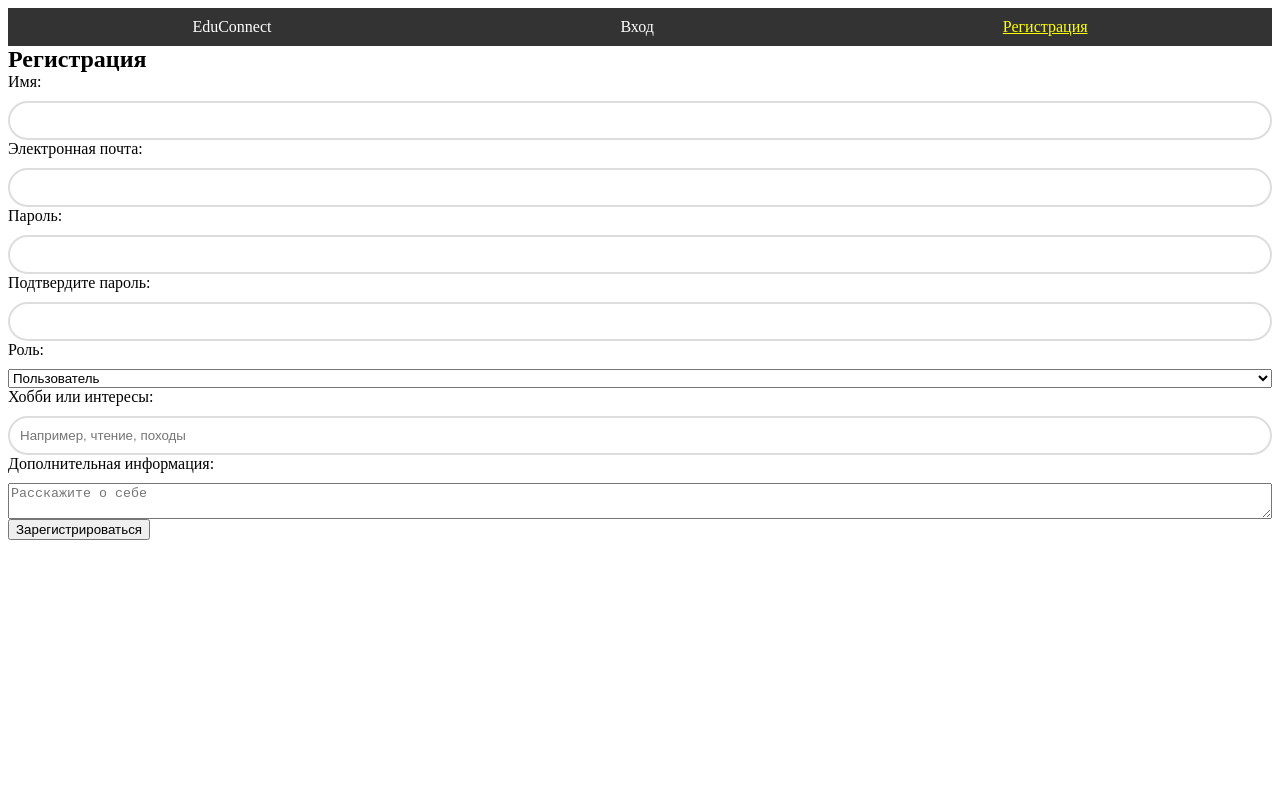
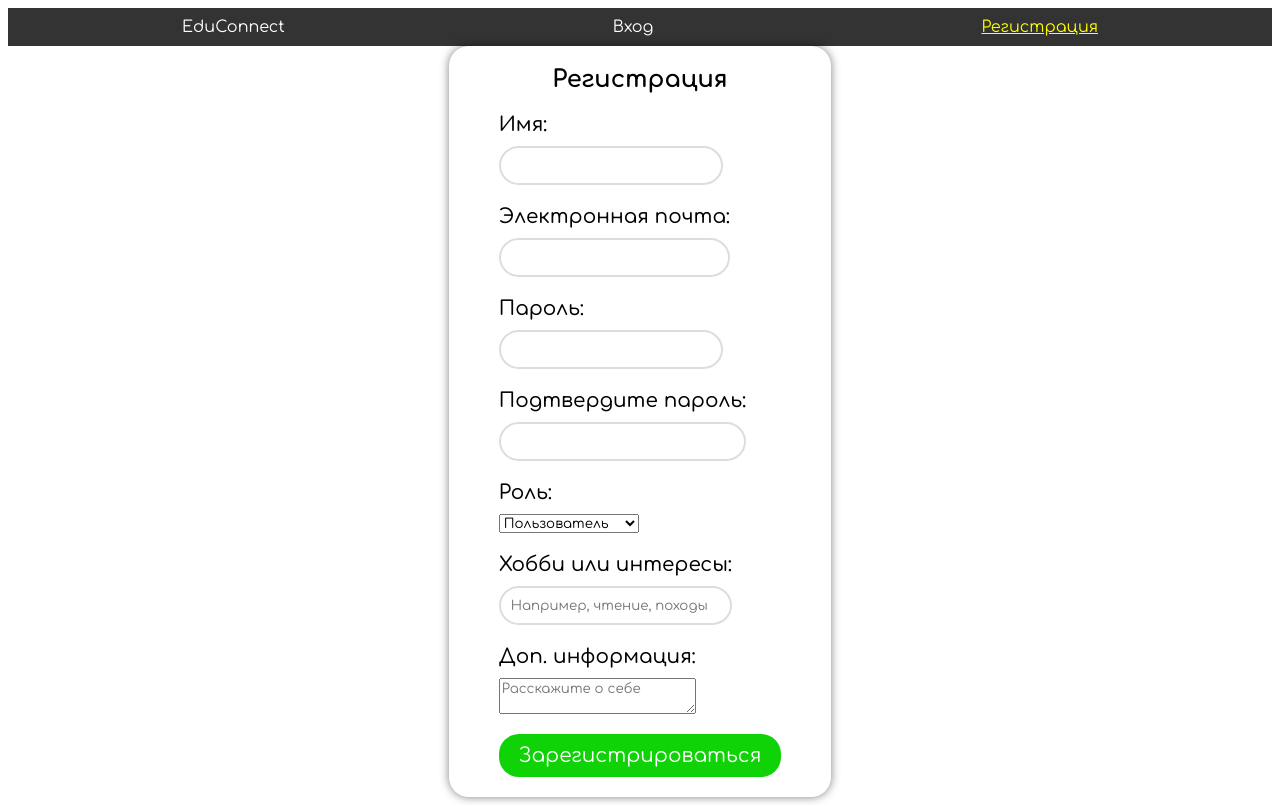
Before and after one commit to lopurw/ChillGuys_EduConnect, a React (Vite) app: page /register in a window 1280 px wide. Built offline with nearby package versions, Linux system fonts and the light colour scheme.

Commit message:
general font + register

```diff
--- a/index.html
+++ b/index.html
@@ -3,10 +3,13 @@
 	<head>
 		<meta charset="UTF-8" />
 		<link rel="icon" type="image/png" href="./public/favicon-96x96.png" sizes="96x96" />
-    <link rel="icon" type="image/svg+xml" href="./public/favicon.svg" />
-    <link rel="shortcut icon" href="./public/favicon.ico" />
-    <link rel="apple-touch-icon" sizes="180x180" href="./public/apple-touch-icon.png" />
-    <link rel="manifest" href="./public/site.webmanifest" />
+		<link rel="icon" type="image/svg+xml" href="./public/favicon.svg" />
+		<link rel="shortcut icon" href="./public/favicon.ico" />
+		<link rel="apple-touch-icon" sizes="180x180" href="./public/apple-touch-icon.png" />
+		<link rel="manifest" href="./public/site.webmanifest" />
+		<link rel="preconnect" href="https://fonts.googleapis.com" />
+		<link rel="preconnect" href="https://fonts.gstatic.com" crossorigin />
+		<link href="https://fonts.googleapis.com/css2?family=Comfortaa:wght@300..700&display=swap" rel="stylesheet" />
 		<meta name="viewport" content="width=device-width, initial-scale=1.0" />
 		<title>EduConnect</title>
 	</head>
--- a/src/pages/Register.jsx
+++ b/src/pages/Register.jsx
@@ -1,7 +1,6 @@
 import React, { useState } from 'react';
 import { register } from '../services/ApiServ';
-import styles from '../styles/Register.module.css';
-
+import classes from '../styles/Register.module.css';
 
 const Register = () => {
 	const [role, setRole] = useState('user');
@@ -54,67 +53,42 @@ const Register = () => {
 	};
 
 	return (
-    <form onSubmit={handleSubmit}>
+		<div className={classes.main}>
+			<form onSubmit={handleSubmit} className={classes.form}>
 				<h2>Регистрация</h2>
 
 				{error && <p style={{ color: 'red' }}>{error}</p>}
 				{success && <p style={{ color: 'green' }}>{success}</p>}
 
-
-      <div>
+				<div className={classes.form_container}>
 					<label>
 						Имя:
-          <input
-            type="text"
-            name="name"
-            value={formData.name}
-            onChange={handleChange}
-            required
-          />
+						<input type="text" name="name" value={formData.name} onChange={handleChange} required />
 					</label>
 				</div>
 
-      <div>
+				<div className={classes.form_container}>
 					<label>
 						Электронная почта:
-          <input
-            type="email"
-            name="email"
-            value={formData.email}
-            onChange={handleChange}
-            required
-          />
+						<input type="email" name="email" value={formData.email} onChange={handleChange} required />
 					</label>
 				</div>
 
-      <div>
+				<div className={classes.form_container}>
 					<label>
 						Пароль:
-          <input
-            type="password"
-            name="password"
-            value={formData.password}
-            onChange={handleChange}
-            required
-          />
+						<input type="password" name="password" value={formData.password} onChange={handleChange} required />
 					</label>
 				</div>
 
-      <div>
+				<div className={classes.form_container}>
 					<label>
 						Подтвердите пароль:
-          <input
-            type="password"
-            name="confirmPassword"
-            value={formData.confirmPassword}
-            onChange={handleChange}
-            required
-          />
+						<input type="password" name="confirmPassword" value={formData.confirmPassword} onChange={handleChange} required />
 					</label>
 				</div>
 
-
-      <div>
+				<div className={classes.form_container}>
 					<label>
 						Роль:
 						<select name="role" value={role} onChange={handleRoleChange} required>
@@ -125,69 +99,45 @@ const Register = () => {
 					</label>
 				</div>
 
-
 				{role === 'teacher' && (
-        <div>
+					<div className={classes.form_container}>
 						<label>
 							Специализация:
-            <input
-              type="text"
-              name="roleSpecificField"
-              value={formData.roleSpecificField}
-              onChange={handleChange}
-              placeholder="Например, Математика, Физика"
-              required
-            />
+							<input type="text" name="roleSpecificField" value={formData.roleSpecificField} onChange={handleChange} placeholder="Например, Математика, Физика" required />
 						</label>
 					</div>
 				)}
 
 				{role === 'employer' && (
-        <div>
+					<div className={classes.form_container}>
 						<label>
 							Название компании:
-            <input
-              type="text"
-              name="roleSpecificField"
-              value={formData.roleSpecificField}
-              onChange={handleChange}
-              placeholder="Введите название компании"
-              required
-            />
+							<input type="text" name="roleSpecificField" value={formData.roleSpecificField} onChange={handleChange} placeholder="Введите название компании" required />
 						</label>
 					</div>
 				)}
 
 				{role === 'user' && (
-        <div>
+					<div className={classes.form_container}>
 						<label>
 							Хобби или интересы:
-            <input
-              type="text"
-              name="roleSpecificField"
-              value={formData.roleSpecificField}
-              onChange={handleChange}
-              placeholder="Например, чтение, походы"
-            />
+							<input type="text" name="roleSpecificField" value={formData.roleSpecificField} onChange={handleChange} placeholder="Например, чтение, походы" />
 						</label>
 					</div>
 				)}
 
-
-      <div>
+				<div className={classes.form_container}>
 					<label>
-          Дополнительная информация:
-          <textarea
-            name="additionalInfo"
-            value={formData.additionalInfo}
-            onChange={handleChange}
-            placeholder="Расскажите о себе"
-          />
+						Доп. информация:
+						<textarea name="additionalInfo" value={formData.additionalInfo} onChange={handleChange} placeholder="Расскажите о себе" />
 					</label>
 				</div>
 
-      <button type="submit">Зарегистрироваться</button>
+				<button type="submit" className={classes.button}>
+					Зарегистрироваться
+				</button>
 			</form>
+		</div>
 	);
 };
 
--- a/src/styles/Login.module.css
+++ b/src/styles/Login.module.css
@@ -45,6 +45,7 @@ label {
 	flex-direction: column;
 	gap: 10px;
 	font-weight: 500;
+	font-size: 20px;
 }
 input {
 	border-radius: 20px;
--- a/src/styles/Register.module.css
+++ b/src/styles/Register.module.css
@@ -0,0 +1,69 @@
+.main {
+	display: flex;
+	justify-content: center;
+	align-items: center;
+	padding: 0;
+	margin: 0;
+	min-height: 90vh;
+}
+.button {
+	color: #fff;
+	background: #0fd306;
+	border: none;
+	border-radius: 20px;
+	padding: 10px 20px;
+	font-size: 20px;
+	transition: all 0.2s ease-out;
+}
+.button:hover {
+	color: #fff;
+	background: #13c20a;
+	border: none;
+	border-radius: 20px;
+	padding: 10px 20px;
+	font-size: 20px;
+}
+.form {
+	border-radius: 20px;
+	box-shadow: 0 0 10px rgba(0, 0, 0, 0.5);
+	width: fit-content;
+	padding: 20px 50px;
+	height: fit-content;
+	display: flex;
+	flex-direction: column;
+	gap: 20px;
+	align-items: center;
+}
+.form_container {
+	display: flex;
+	align-items: start;
+	justify-content: start;
+	width: 100%;
+}
+label {
+	display: flex;
+	flex-direction: column;
+	gap: 10px;
+	font-weight: 500;
+	font-size: 20px;
+}
+input {
+	border-radius: 20px;
+	border: 2px solid #ddd;
+	padding: 10px;
+	color: black;
+	transition: all 0.2s ease-out;
+	cursor: pointer;
+	min-width: 200px;
+}
+input:hover {
+	border-radius: 20px;
+	border: 2px solid #000000;
+	padding: 10px;
+	color: black;
+	cursor: pointer;
+}
+h2 {
+	padding: 0;
+	margin: 0;
+}
--- /dev/null
+++ b/src/styles/general.css
@@ -0,0 +1,4 @@
+* {
+	font-family: 'Comfortaa', sans-serif !important;
+	font-optical-sizing: auto !important;
+}
```
Also changed, not shown: src/App.jsx (+3 -4 lines). Lines whose indentation alone changed are shown as unchanged.
